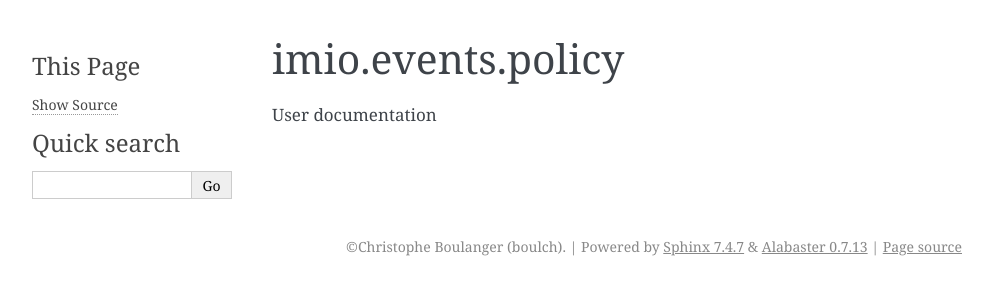
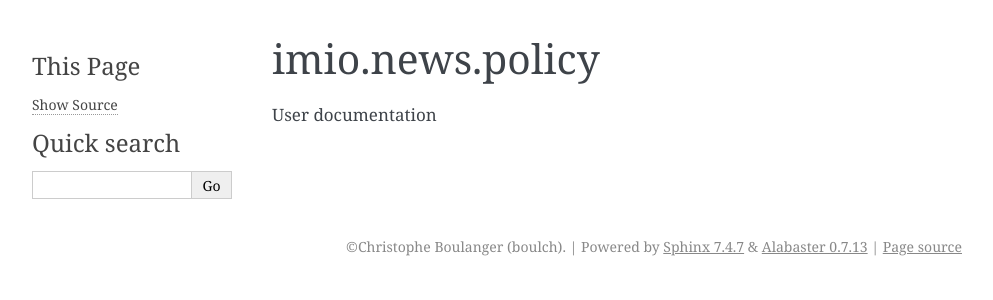
Before and after one commit to IMIO/imio.news.policy, a Sphinx documentation site: the page built from docs/index.rst, in a window 1280 px wide. Shown: the top 300 px of the page, without its empty margins (148-1141 px from the left). Built offline with Sphinx 7.4.7, drawn with Linux system fonts in a browser that asks for light colours.

Commit message:
Fix bad module name

```diff
--- a/docs/conf.py
+++ b/docs/conf.py
@@ -42,7 +42,7 @@ source_suffix = ".rst"
 master_doc = "index"
 
 # General information about the project.
-project = "imio.events.policy"
+project = "imio.news.policy"
 copyright = "Christophe Boulanger (boulch)"
 author = "Christophe Boulanger (boulch)"
 
@@ -199,7 +199,7 @@ html_static_path = ["_static"]
 # html_search_scorer = 'scorer.js'
 
 # Output file base name for HTML help builder.
-htmlhelp_basename = "imio.events.policydoc"
+htmlhelp_basename = "imio.news.policydoc"
 
 # -- Options for LaTeX output ---------------------------------------------
 
--- a/docs/index.rst
+++ b/docs/index.rst
@@ -1,5 +1,5 @@
 ====================
-imio.events.policy
+imio.news.policy
 ====================
 
 User documentation
```
